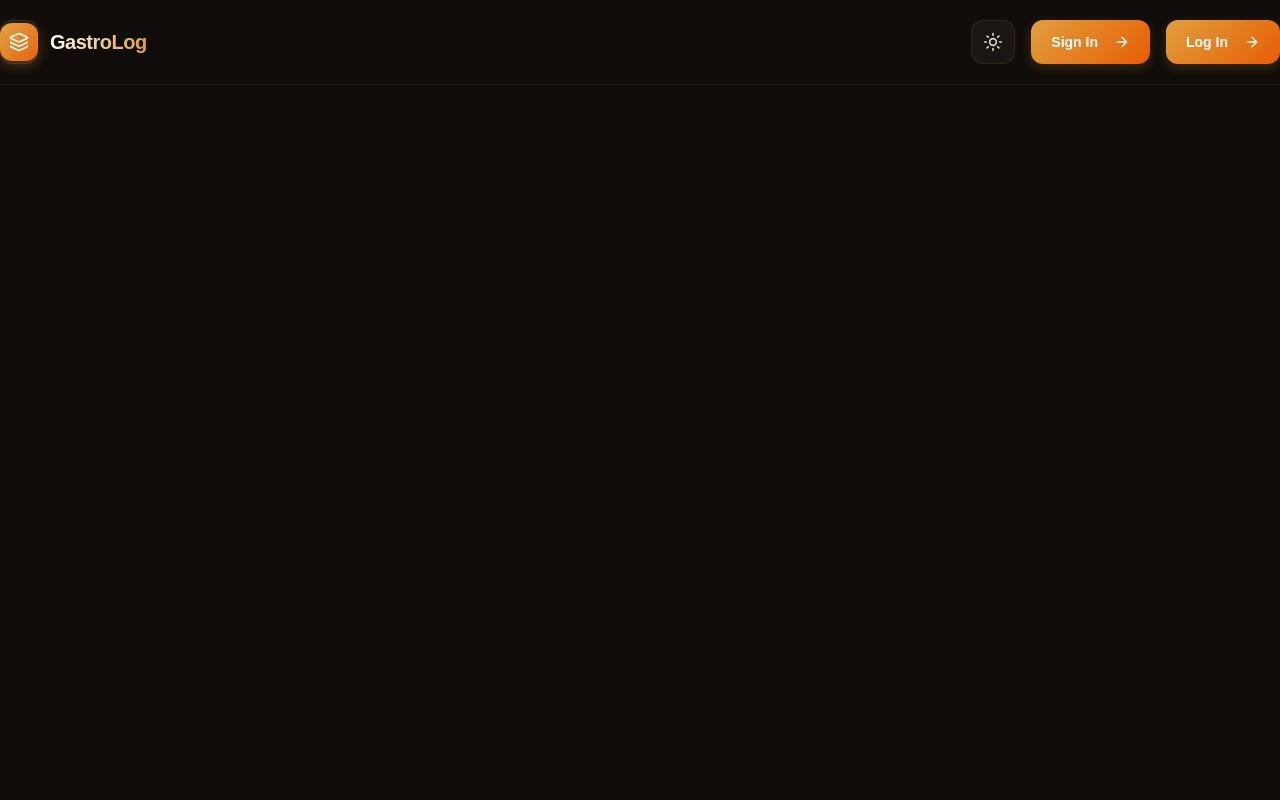
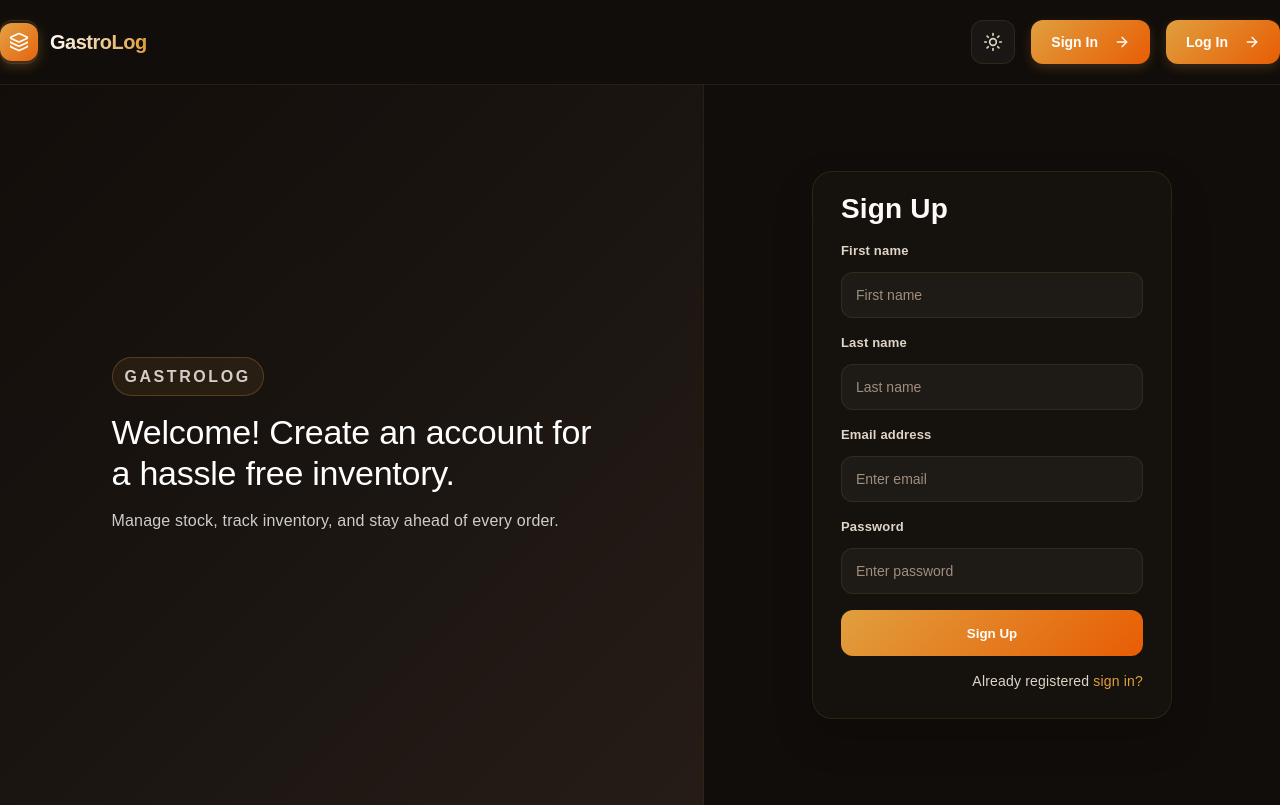
Before and after one commit to MapleSyrup33/GastroLog, a React (Vite) app in the folder frontend/: page /login in a window 1280 px wide. Both pictures are taken after a click on the button "Sign In". Built offline with nearby package versions, Linux system fonts and the light colour scheme; no server answers.

Commit message:
[Implementation]: Implemented forms for login and register pages

```diff
--- a/frontend/src/pages/Login.jsx
+++ b/frontend/src/pages/Login.jsx
@@ -1,8 +1,50 @@
 import Header from "../components/Header"
-function Login({ onNavigate }) {
+function Login() {
     return(
         <>
-        <Header onNavigate={onNavigate}/>
+            <Header />
+            <div className="auth-page">
+                <div className="auth-visual-panel">
+                    <div className="auth-visual-content">
+                        <p className="auth-visual-label">GastroLog</p>
+                        <h2>Welcome back to your kitchen command center.</h2>
+                        <p>Manage stock, track inventory, and stay ahead of every order.</p>
+                    </div>
+                </div>
+                <div className="auth-form-panel">
+                    <form className="auth-card auth-form">
+                        <h3>Log In</h3>
+                        <div className="auth-field">
+                            <label>Email address</label>
+                            <input
+                                type="email"
+                                className="auth-input"
+                                placeholder="Enter email"
+                            />
+                        </div>
+                        <div className="auth-field">
+                            <label>Password</label>
+                            <input
+                                type="password"
+                                className="auth-input"
+                                placeholder="Enter password"
+                            />
+                        </div>
+                        <div className="auth-checkbox">
+                            <input type="checkbox" id="customCheck1" />
+                            <label htmlFor="customCheck1">Remember me</label>
+                        </div>
+                        <div className="auth-actions">
+                            <button type="submit" className="auth-submit">
+                                Submit
+                            </button>
+                        </div>
+                        <p className="auth-footer">
+                            Forgot <a href="#" className="auth-link">password?</a>
+                        </p>
+                    </form>
+                </div>
+            </div>
         </>
     )
 }
--- a/frontend/src/pages/Register.jsx
+++ b/frontend/src/pages/Register.jsx
@@ -1,10 +1,66 @@
-import Header from "../components/Header"
-function Register({ onNavigate }) {
-    return(
-        <>
-        <Header onNavigate={onNavigate}/>
-        </>
-    )
+import Header from "../components/Header";
+import { useNavigate } from "react-router";
+function Register() {
+      const navigate = useNavigate();
+  return (
+    <>
+      <Header />
+      <div className="auth-page">
+        <div className="auth-visual-panel">
+          <div className="auth-visual-content">
+            <p className="auth-visual-label">GastroLog</p>
+            <h2>Welcome! Create an account for a hassle free inventory.</h2>
+            <p>Manage stock, track inventory, and stay ahead of every order.</p>
+          </div>
+        </div>
+        <div className="auth-form-panel">
+          <form className="auth-card auth-form">
+            <h3>Sign Up</h3>
+            <div className="auth-field">
+              <label>First name</label>
+              <input
+                type="text"
+                className="auth-input"
+                placeholder="First name"
+              />
+            </div>
+            <div className="auth-field">
+              <label>Last name</label>
+              <input
+                type="text"
+                className="auth-input"
+                placeholder="Last name"
+              />
+            </div>
+            <div className="auth-field">
+              <label>Email address</label>
+              <input
+                type="email"
+                className="auth-input"
+                placeholder="Enter email"
+              />
+            </div>
+            <div className="auth-field">
+              <label>Password</label>
+              <input
+                type="password"
+                className="auth-input"
+                placeholder="Enter password"
+              />
+            </div>
+            <div className="auth-actions">
+              <button type="submit" className="auth-submit" onClick={() => navigate("/")}>
+                Sign Up
+              </button>
+            </div>
+            <p className="auth-footer">
+              Already registered <a className="auth-link" onClick={()=> navigate("/login")}>sign in?</a>
+            </p>
+          </form>
+        </div>
+      </div>
+    </>
+  );
 }
 
-export default Register
+export default Register;
```
